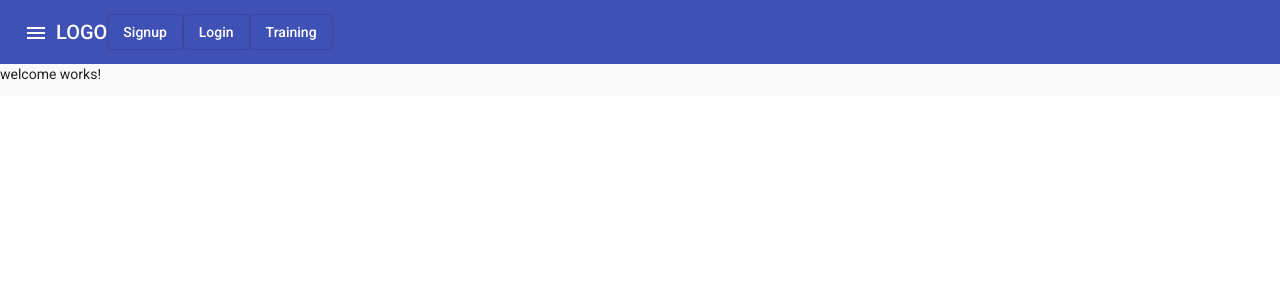
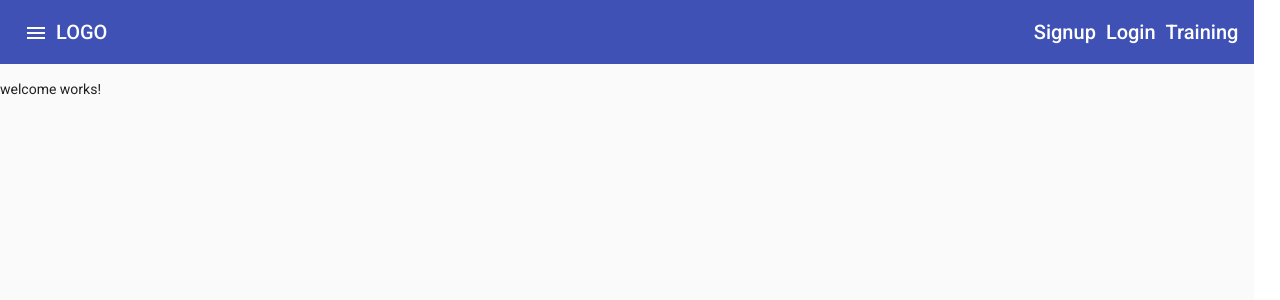
Before and after one commit to yurkov74/edu_ng_fitness, an Angular app: page / in a window 1280 px wide. Shown: the top 300 px of the page. Built offline with nearby package versions, Linux system fonts and the light colour scheme.

Commit message:
41. Styling the Sidenav

```diff
--- a/src/app/app.component.html
+++ b/src/app/app.component.html
@@ -9,11 +9,13 @@
           <mat-icon>menu</mat-icon>
         </button>
       </div>
-      <div>LOGO</div>
-      <div fxFlexAlign="end center">
-        <a mat-stroked-button routerLink="/signup">Signup</a>
-        <a mat-stroked-button routerLink="/login">Login</a>
-        <a mat-stroked-button routerLink="/training">Training</a>
+      <div><a routerLink="/">LOGO</a></div>
+      <div fxFlex fxLayout fxLayoutAlign="flex-end">
+        <ul fxLayout="row" fxLayoutGap="10px" class="nav-items">
+          <li><a routerLink="/signup">Signup</a></li>
+          <li><a routerLink="/login">Login</a></li>
+          <li><a routerLink="/training">Training</a></li>
+        </ul>
       </div>
     </mat-toolbar>
 
--- a/src/app/app.component.scss
+++ b/src/app/app.component.scss
@@ -1,3 +1,20 @@
-mat-form-field {
-    margin-right: 12px;
+mat-sidenav-container, mat-sidenav-content, mat-sidenav {
+    height: 100%;
 }
+
+mat-sidenav { width: 250px; }
+
+mat-toolbar a {
+    text-decoration: none;
+    color: white;
+}
+
+mat-toolbar a:hover, a:active {
+    color: lightgray;
+}
+
+.nav-items {
+    list-style: none;
+    margin: 0;
+    padding: 0;
+}
--- a/src/styles.scss
+++ b/src/styles.scss
@@ -1,4 +1,5 @@
 /* You can add global styles to this file, and also import other style files */
 
-html, body { height: 98%; }
-body { margin: 0; font-family: Roboto, "Helvetica Neue", sans-serif; }
+html, body { height: 100%; }
+body { margin: 0; font-family: Roboto, "Helvetica Neue", sans-serif; width: 98%; }
+main { margin-top: 15px;}
```
